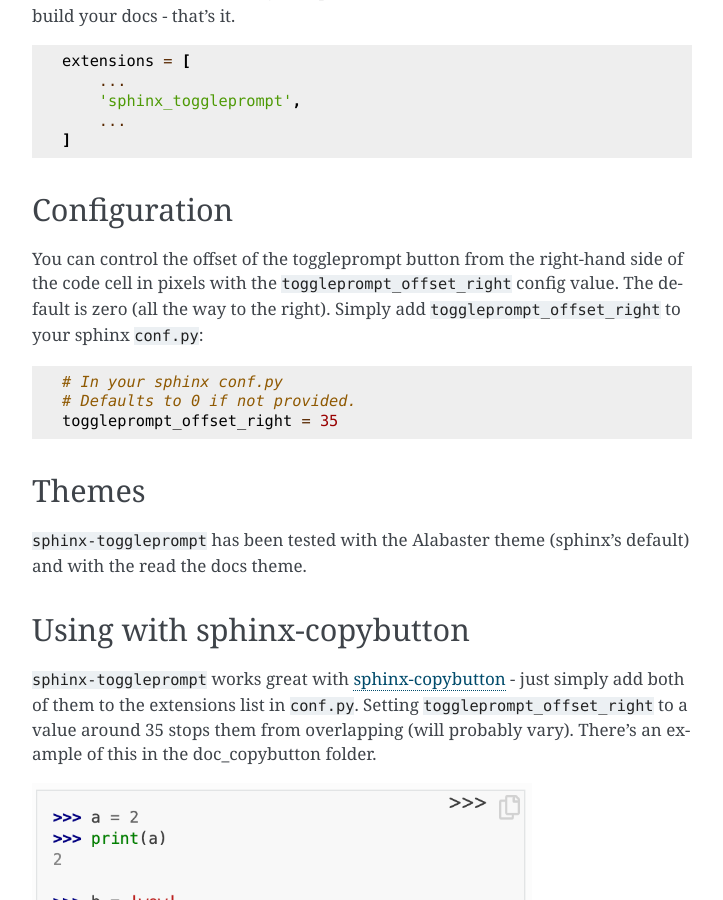
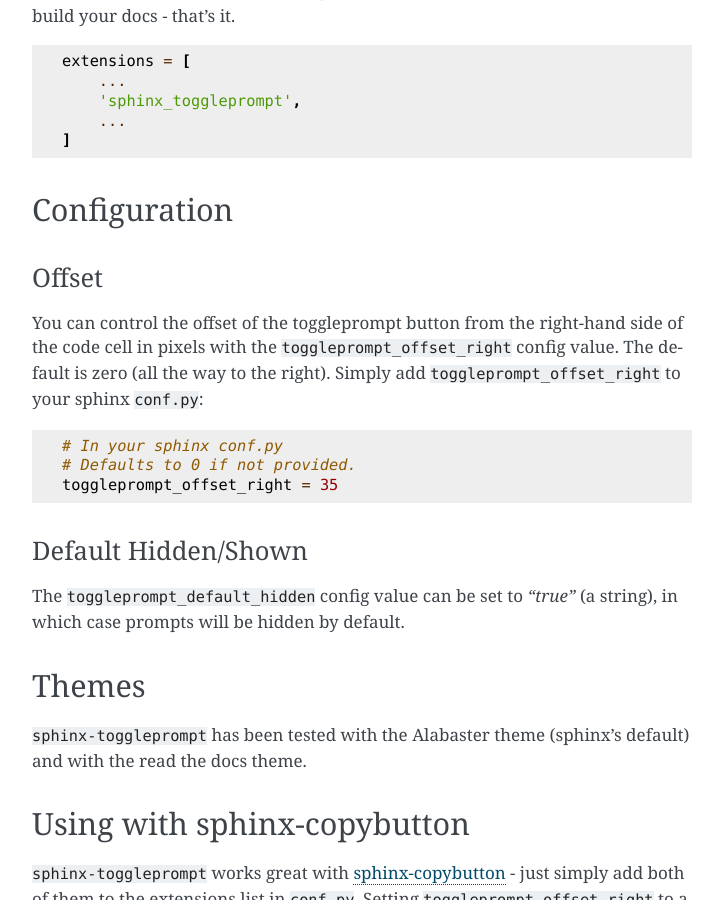
Before and after one commit to jurasofish/sphinx-toggleprompt, a Sphinx documentation site: the page built from doc/index.rst, in a window 1280 px wide and 900 px high, scrolled down 1496 px. Shown: the whole window, without its empty margins (388-1111 px from the left). Built offline with Sphinx 7.4.7, drawn with Linux system fonts in a browser that asks for light colours; some of the changed text lies outside the part shown.

Commit message:
allow hiding prompts by default

```diff
--- a/doc/conf.py
+++ b/doc/conf.py
@@ -63,3 +63,4 @@
 html_static_path = ['_static']
 
 # toggleprompt_offset_right = 35
+toggleprompt_default_hidden = "true"
--- a/doc/index.rst
+++ b/doc/index.rst
@@ -106,6 +106,10 @@
 Configuration
 ================
 
+
+Offset
+---------
+
 You can control the offset of the toggleprompt button from the right-hand
 side of the code cell in pixels with the ``toggleprompt_offset_right``
 config value.
@@ -117,6 +121,13 @@
     # In your sphinx conf.py
     # Defaults to 0 if not provided.
     toggleprompt_offset_right = 35
+
+
+Default Hidden/Shown
+----------------------
+
+The ``toggleprompt_default_hidden`` config value can be set to
+`"true"` (a string), in which case prompts will be hidden by default.
 
 
 Themes
--- a/sphinx_toggleprompt/__init__.py
+++ b/sphinx_toggleprompt/__init__.py
@@ -14,6 +14,7 @@
 def add_to_context(app, config):
     # Update the global context
     config.html_context.update({'toggleprompt_offset_right': config.toggleprompt_offset_right})
+    config.html_context.update({'toggleprompt_default_hidden': config.toggleprompt_default_hidden})
 
 
 def setup(app):
@@ -23,6 +24,7 @@
 
     # configuration for this tool
     app.add_config_value("toggleprompt_offset_right", 0, "html")
+    app.add_config_value("toggleprompt_default_hidden", "false", "html")
 
     # Add configuration value to the template
     app.connect("config-inited", add_to_context)
--- a/sphinx_toggleprompt/_static/toggleprompt.js_t
+++ b/sphinx_toggleprompt/_static/toggleprompt.js_t
@@ -71,4 +71,7 @@
             button.data('hidden', 'false');
         }
     });
+    if ('{{ toggleprompt_default_hidden }}' === 'true') {
+        $('.copybutton').click();  // click once to hide
+    }
 });
```
